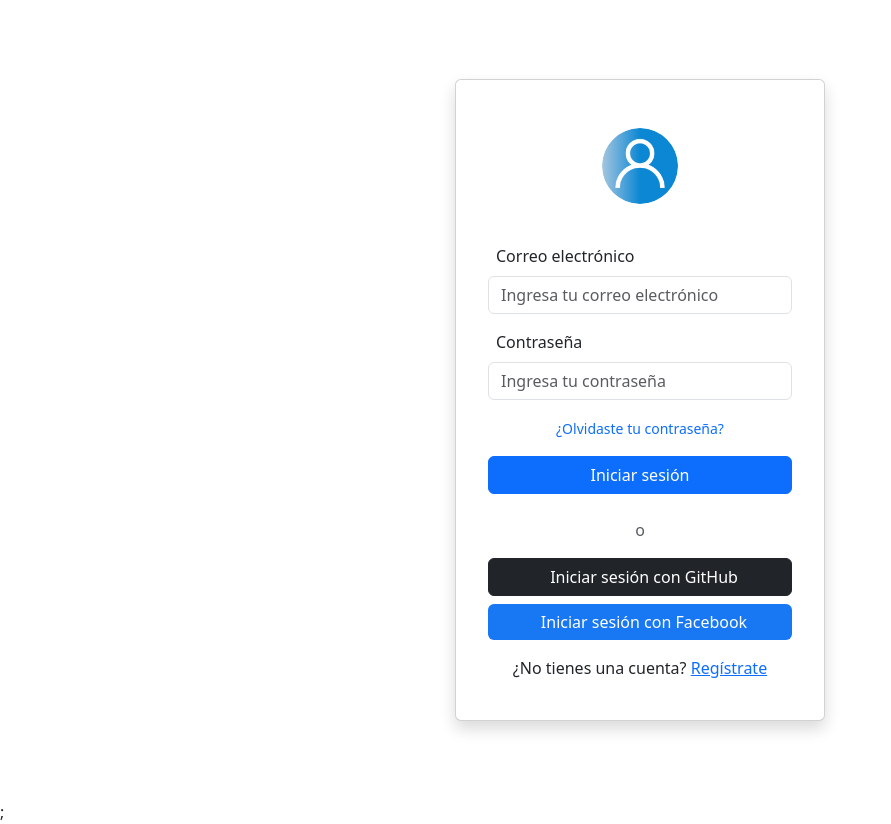
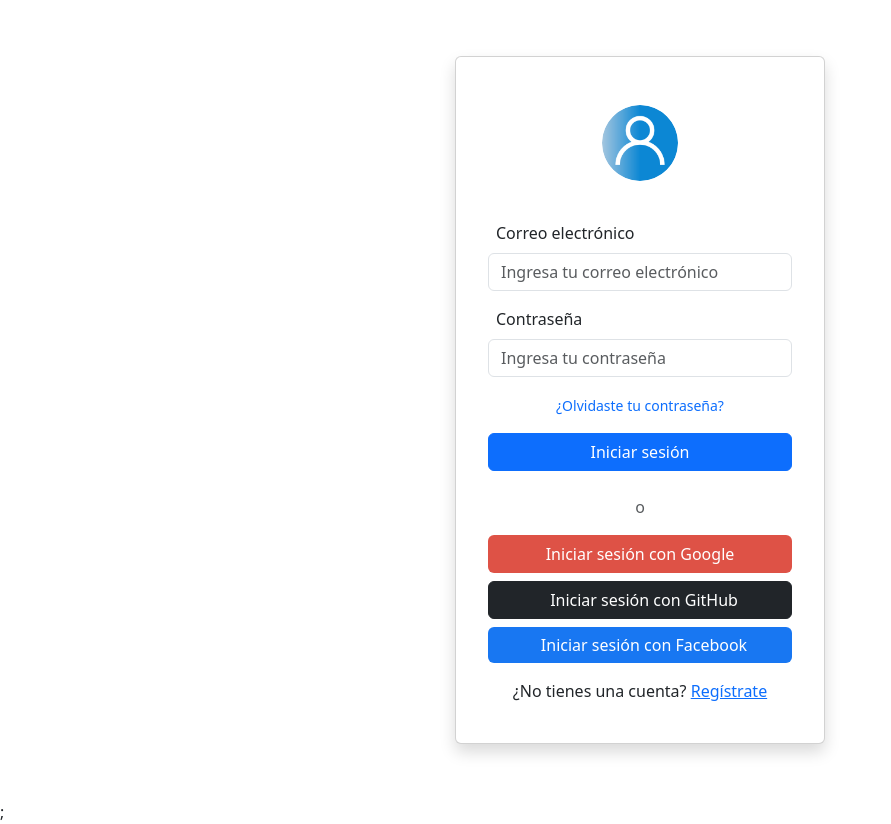
Before and after one commit to alizarazot/2025-II-AOS, a React (Vite) app: page /login in a window 1280 px wide. Shown: the whole page, without its empty margins (0-891 px from the left). Built offline with nearby package versions, Linux system fonts and the light colour scheme; no server answers.

Commit message:
Add button to log in with Google (UI only)

```diff
--- a/src/page/login/login.jsx
+++ b/src/page/login/login.jsx
@@ -44,6 +44,8 @@ export function Login() {
         setErrorMessage(error.message);
       });
   }
+
+  function handleGoogleLogin() {}
 
   function handleGithubLogin() {
     signInWithPopup(auth, githubProvider)
@@ -309,6 +311,15 @@ export function Login() {
 
                   <button
                     type="button"
+                    onClick={handleGoogleLogin}
+                    className="btn mb-2 w-100 text-white"
+                    style={{ backgroundColor: "#de5246" }}
+                  >
+                    Iniciar sesión con Google
+                  </button>
+
+                  <button
+                    type="button"
                     onClick={handleGithubLogin}
                     className="btn btn-dark w-100 mb-2"
                   >
```
